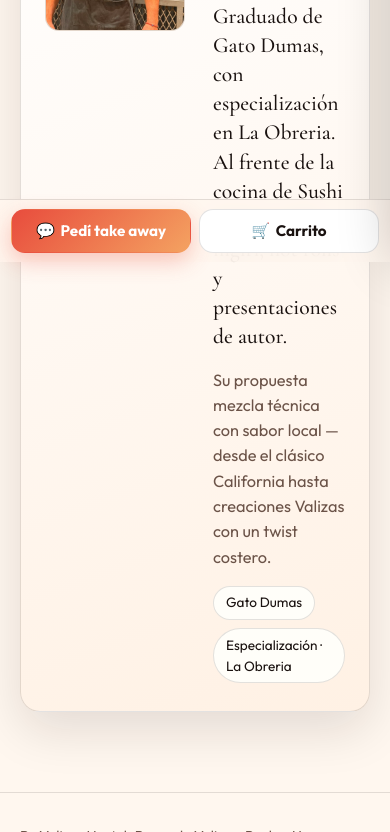
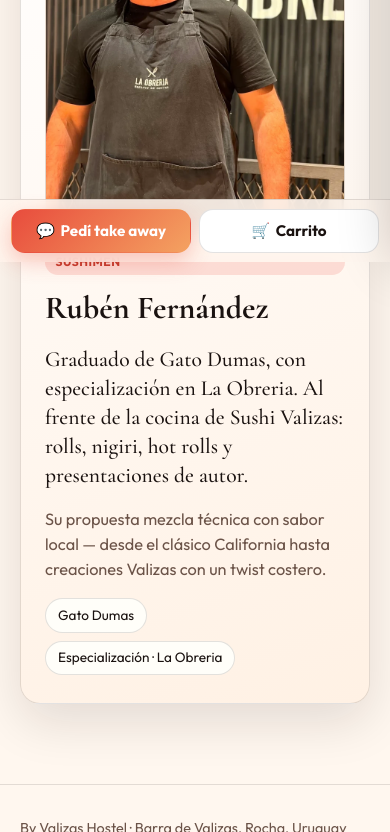
Before and after one commit to SkzfXrolo/sushi-valizas, a website built with Vite: page sushimen.html in a window 390 px wide. Shown: the part 582-1414 px from the top of the page. Built offline with nearby package versions, Linux system fonts and the light colour scheme.

Commit message:
QA: arregla card del chef en móvil y etiqueta del pedido
- .person--photo dejaba 117px para el texto en <=380px -> ahora apila (foto
  arriba, centrada, texto abajo)
- mensaje de WhatsApp del carrito: "*Sushi*" -> "*Pedido*" (ahora hay bebidas)

Co-Authored-By: Claude Sonnet 5 <noreply@anthropic.com>

```diff
--- a/src/order.js
+++ b/src/order.js
@@ -25,7 +25,7 @@ function buildOrderMessage(form) {
     `Tel: ${form.phone}`,
     `Modalidad: ${mode}`,
     '',
-    '*Sushi*',
+    '*Pedido*',
     ...lines,
     '',
     `*Total: ${money(cartTotal())}*`,
--- a/src/style.css
+++ b/src/style.css
@@ -1744,7 +1744,12 @@ body.cart-open .cart-drawer {
   }
 
   .person--photo {
-    grid-template-columns: 140px 1fr;
+    grid-template-columns: 1fr;
+    gap: 1.1rem;
+  }
+  .person--photo .person-photo {
+    max-width: 320px;
+    justify-self: center;
   }
 
   .hero-inner {
```
